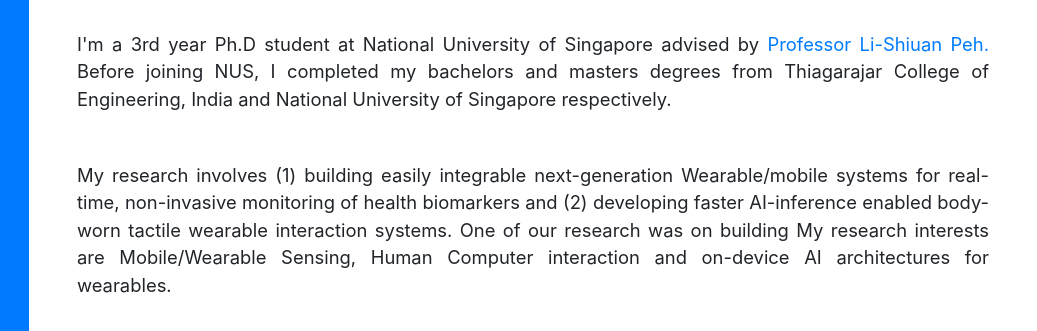
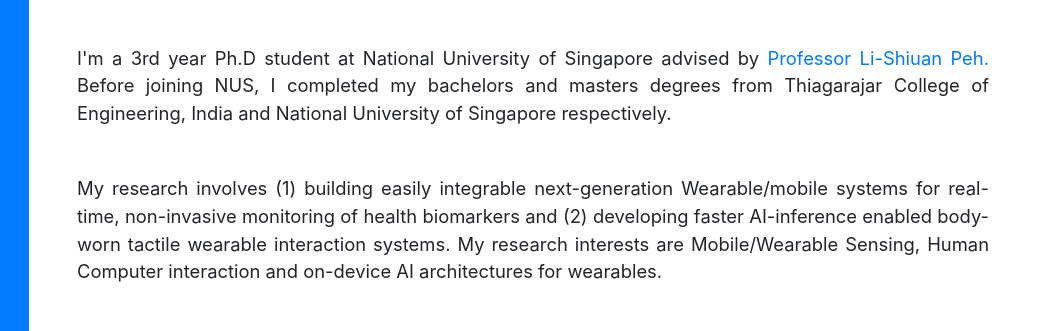
Before and after one commit to AnantaBalaji/anantabalaji.github.io, a website with bundled scripts: page index.html in a window 1280 px wide. Shown: the part 249-580 px from the top of the page, 243-1280 px from the left. Built offline with nearby package versions, Linux system fonts and the light colour scheme; some icons are missing; files whose address does not match are found by name; a web font is replaced by a local one.

Commit message:
Update index.html

```diff
--- a/index.html
+++ b/index.html
@@ -70,7 +70,7 @@
         <p class="lead mb-5" align="justify">I'm a 3rd year Ph.D student at National University of Singapore advised by
           <a href="https://www.comp.nus.edu.sg/~peh/">Professor Li-Shiuan Peh.</a>
           Before joining NUS, I completed my bachelors and masters degrees from Thiagarajar College of Engineering, India and National University of Singapore respectively. </p>
-          <p class="lead mb-5" align="justify">  My research involves (1) building  easily integrable next-generation Wearable/mobile systems for real-time, non-invasive monitoring of health biomarkers and (2) developing faster AI-inference enabled body-worn tactile wearable interaction systems. One of our research was on building My research interests are Mobile/Wearable Sensing, Human Computer interaction and on-device AI architectures for wearables.</p>
+          <p class="lead mb-5" align="justify">  My research involves (1) building  easily integrable next-generation Wearable/mobile systems for real-time, non-invasive monitoring of health biomarkers and (2) developing faster AI-inference enabled body-worn tactile wearable interaction systems. My research interests are Mobile/Wearable Sensing, Human Computer interaction and on-device AI architectures for wearables.</p>
           <div style="margin-top: 30px"><a href="projects/Ananta_CV.pdf" target="_blank" style="font-size:1.15rem">Curriculum Vitæ</a><br><br></div>
           <div class="social-icons">
           <a href="https://www.linkedin.com/in/anantabalaji/" target="_blank">
```
